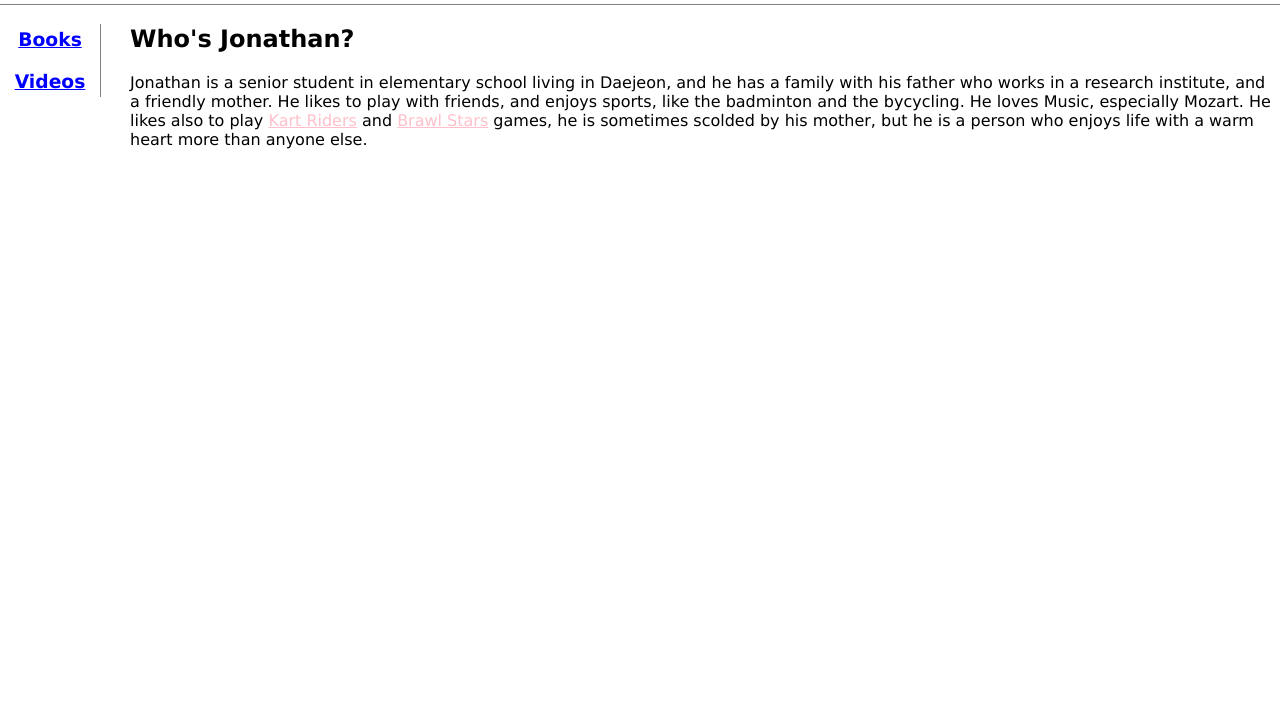
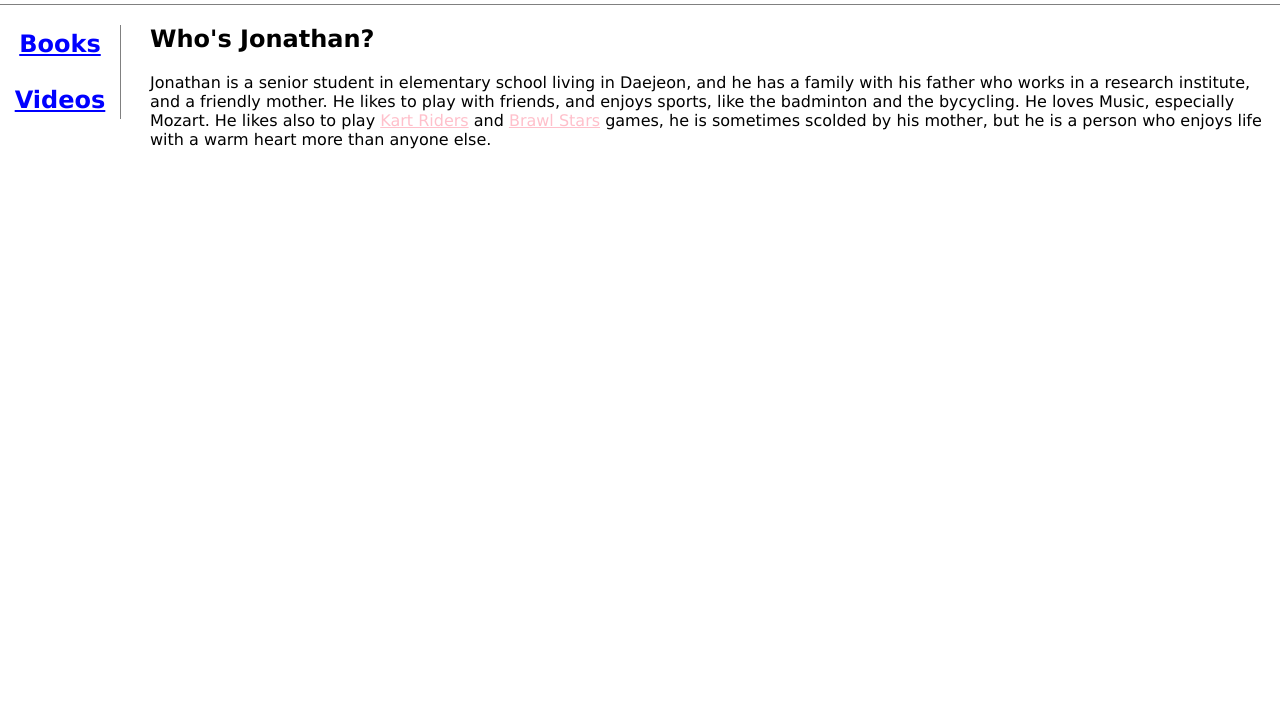
Before and after one commit to hyeongkis/Jonathan-list, a plain HTML site: page index.html in a window 1280 px wide. Shown: the part 89-800 px from the top of the page. Drawn offline with Linux system fonts and the light colour scheme.

Commit message:
2nd version

```diff
--- a/index.html
+++ b/index.html
@@ -12,13 +12,13 @@
 <body>
   <h1><a href="index.html" style=color:orange;>Jonathan's List</a></h1>
   <div id="grid">
-    <h3>
+    <h2>
       <ul>
         <li><a href="./Books/English/1.html"><u>Books</u></a></li>
         <li></li>
         <li><a href="./Videos/English/2.html"><u>Videos</u></a></li>
       </ul>
-    </h3>
+    </h2>
     <div id="article">
       <h2>Who's Jonathan?</h2>
       <p>Jonathan is a senior student in elementary school living in Daejeon, and he has a family with his father who works in a research institute, and a friendly mother. He likes to play with friends, and enjoys sports, like the badminton and the bycycling. He loves Music, especially Mozart. He likes also to play <a href="http://kart.nexon.com/events/2020/1015/Update.aspx" style=color:pink><u>Kart Riders</u></a> and <a href="https://supercell.com/en/games/brawlstars/" style=color:pink><u>Brawl Stars</u></a> games, he is sometimes
--- a/style.css
+++ b/style.css
@@ -18,14 +18,14 @@ h1 {
 ul {
   border-right: 1px solid gray;
   text-align: center;
-  width: 90px;
+  width: 110px;
   padding: 5px;
   margin: 0;
 }
 
 #grid {
   display: grid;
-  grid-template-columns: 100px 1fr;
+  grid-template-columns: 120px 1fr;
   border-top: 1px solid gray;
 }
 
```
